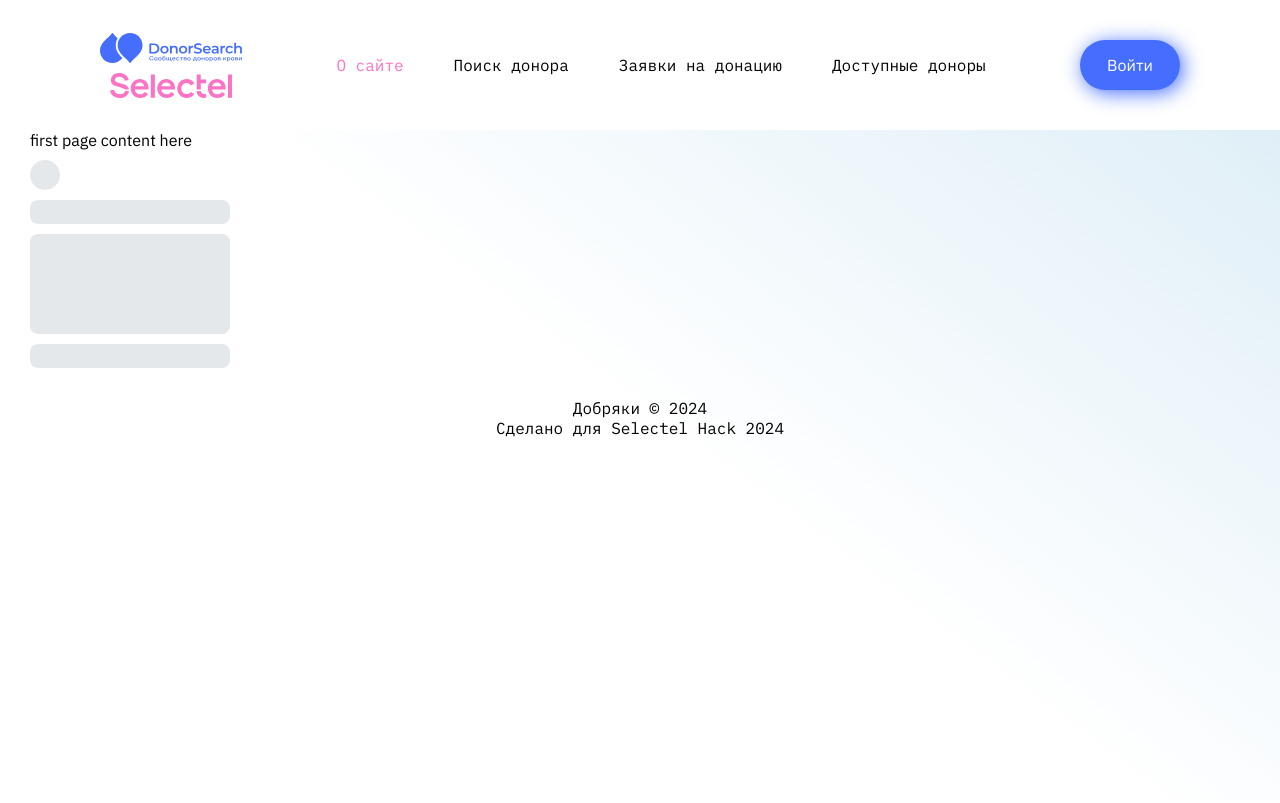
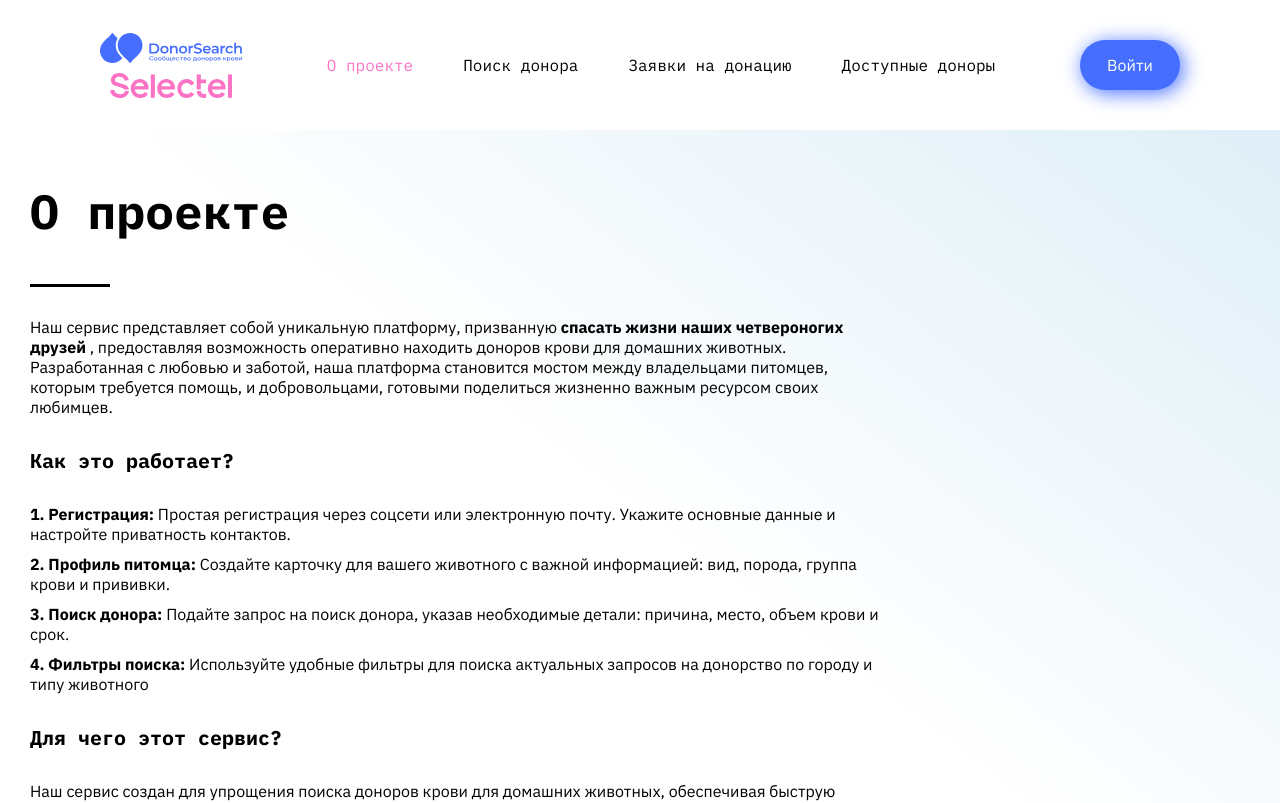
Before and after one commit to Arlet2/selectel-front, a Next.js app: page / in a window 1280 px wide. Shown: the top 803 px of the page. Built offline with nearby package versions, Linux system fonts and the light colour scheme.

Commit message:
Add about project page

```diff
--- a/app/components/Header/index.tsx
+++ b/app/components/Header/index.tsx
@@ -21,7 +21,7 @@ export const Header = () => {
                 <Image src={selectelLogo} alt='Logo Selectel'/>
             </Link>
             <div className={styles.navContainer}>
-                <Link className={cn(styles.headerLink, url === '/' && styles.selected)} href='/' onClick={() => setMock(1)}>О сайте</Link>
+                <Link className={cn(styles.headerLink, url === '/' && styles.selected)} href='/' onClick={() => setMock(1)}>О проекте</Link>
                 <Link className={cn(styles.headerLink, url === '/search' && styles.selected)} href='/search' onClick={() => setMock(2)}>Поиск донора</Link>
                 <Link className={cn(styles.headerLink, url === '/applications' && styles.selected)} href='/applications' onClick={() => setMock(3)}>Заявки на донацию</Link>
                 <Link className={cn(styles.headerLink, url === '/available-donors' && styles.selected)} href='/available-donors' onClick={() => setMock(4)}>Доступные доноры</Link>
--- a/app/page.module.css
+++ b/app/page.module.css
@@ -18,3 +18,88 @@
 .notfound h2 {
     font-size: 60px;
 }
+
+.container{
+    margin: 50px 0;
+    display: flex;
+    flex-direction: column;
+    align-items: flex-start;
+    justify-content: flex-start;
+    row-gap: 80px;
+}
+
+.textContainer{
+    width: 850px;
+    display: flex;
+    flex-direction: column;
+    align-items: flex-start;
+    justify-content: flex-start;
+    row-gap: 30px;
+}
+
+.listContainer{
+    width: 850px;
+    display: flex;
+    flex-direction: column;
+    align-items: flex-start;
+    justify-content: flex-start;
+    row-gap: 10px;
+}
+
+.buttonContainer{
+    align-self: center;
+}
+
+.button{
+    height: 52px;
+    width: 350px;
+}
+
+.darkness {
+    position: fixed;
+    left: 0;
+    top: 0;
+    right: 0;
+    bottom: 0;
+    background: rgba(0, 0, 0, 0.3);
+}
+
+.modal {
+    display: flex;
+    flex-flow: column nowrap;
+    gap: 16px;
+    position: fixed;
+    top: 50%;
+    left: 50%;
+    transform: translate(-50%, -50%);
+    padding: 32px;
+    border-radius: 8px;
+    background: var(--main-color);
+}
+
+.modal h1 {
+    font-size: var(--font-size-l);
+    font-weight: bold;
+    margin-bottom: 16px;
+}
+
+.inputContainer{
+    display: flex;
+    flex-direction: column;
+    align-items: stretch;
+    row-gap: 10px;
+}
+
+.inputContainer input, .inputContainer select {
+    width: 100%;
+}
+
+.label{
+    font-size: var(--font-size-m);
+}
+
+.modalButton {
+    height: 52px;
+    width: 350px;
+    margin-top: 15px;
+}
--- a/app/page.tsx
+++ b/app/page.tsx
@@ -10,14 +10,37 @@ import { Skeleton } from "@components/Skeleton";
 export default function Home() {
 
   return (<>
-    <title>Главная - petdonor.ru</title>
-    <main className={styles.main}>
-      first page content here
-      <Skeleton view='logo'/>
-      <Skeleton view='text'/>
-      <Skeleton />
-      <Skeleton view='text'/>
-
-    </main>
-  </>);
+    <title>О проекте - petdonor.ru</title>
+    <div className={styles.container}>
+        <div className={styles.textContainer}>
+            <h1 className='header'>О проекте</h1>
+            <div className='divider'></div>
+            <p className={styles.text}>
+            Наш сервис представляет собой уникальную платформу, призванную <strong>спасать жизни наших четвероногих друзей</strong> , предоставляя возможность оперативно находить доноров крови для домашних животных. Разработанная с любовью и заботой, наша платформа становится мостом между владельцами питомцев, которым требуется помощь, и добровольцами, готовыми поделиться жизненно важным ресурсом своих любимцев.            </p>
+            <h2 className='subtitle'>Как это работает?</h2>
+            <div className={styles.listContainer}>
+              <p className={styles.text}>
+                  <strong>1. Регистрация: </strong> Простая регистрация через соцсети или электронную почту. Укажите основные данные и настройте приватность контактов.
+              </p>
+              <p className={styles.text}>
+              <strong> 2. Профиль питомца: </strong> Создайте карточку для вашего животного с важной информацией: вид, порода, группа крови и прививки.
+              </p>
+              <p className={styles.text}>
+              <strong>3. Поиск донора: </strong> Подайте запрос на поиск донора, указав необходимые детали: причина, место, объем крови и срок.
+              </p>
+              <p className={styles.text}>
+              <strong>4. Фильтры поиска: </strong> Используйте удобные фильтры для поиска актуальных запросов на донорство по городу и типу животного
+              </p>
+            </div>
+            <h2 className='subtitle'>
+              Для чего этот сервис?
+            </h2>
+            <p className={styles.text}>
+            Наш сервис создан для упрощения поиска доноров крови для домашних животных, обеспечивая быструю помощь в критических ситуациях и спасая жизни питомцев.             </p>
+            <p className={styles.text}>
+            <strong> Мы стремимся к созданию сильного сообщества взаимопомощи, где каждый может внести свой вклад.  </strong>
+            </p>
+        </div>
+    </div>
+</>)
 }
```
